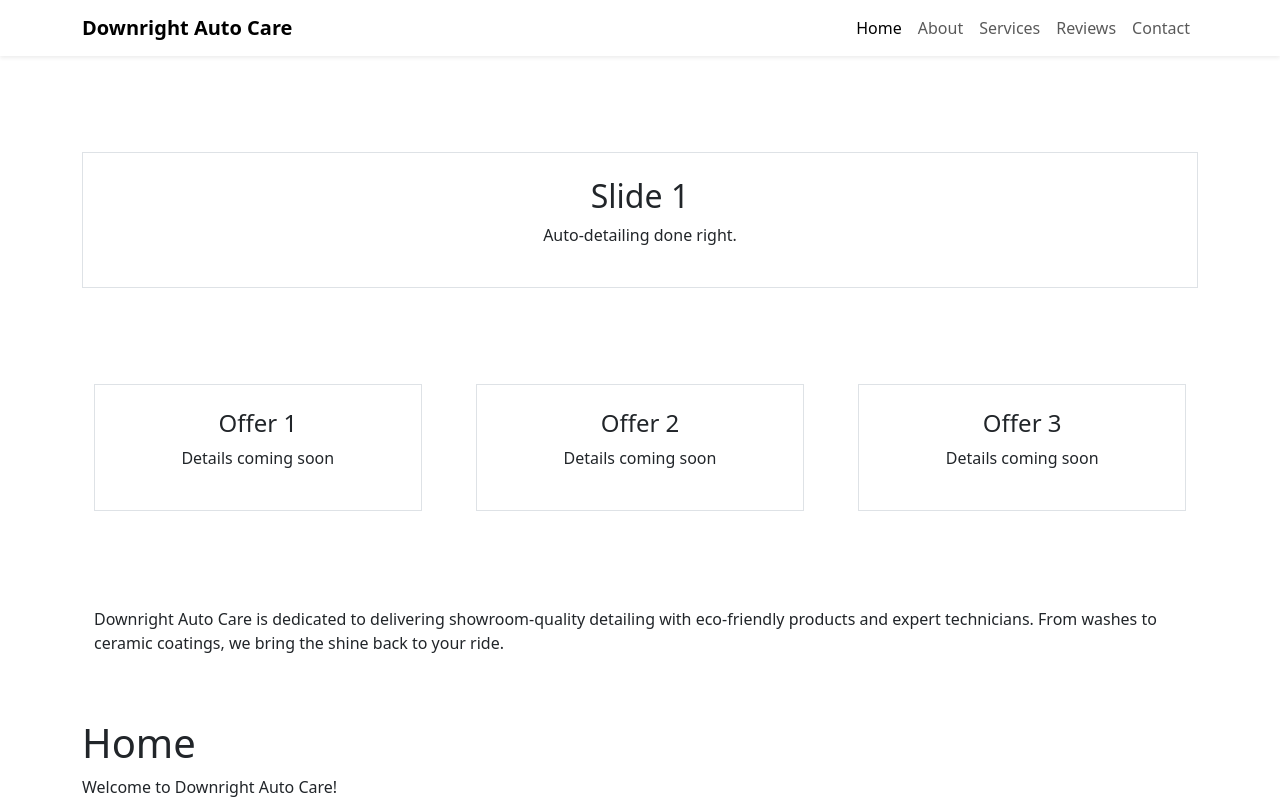
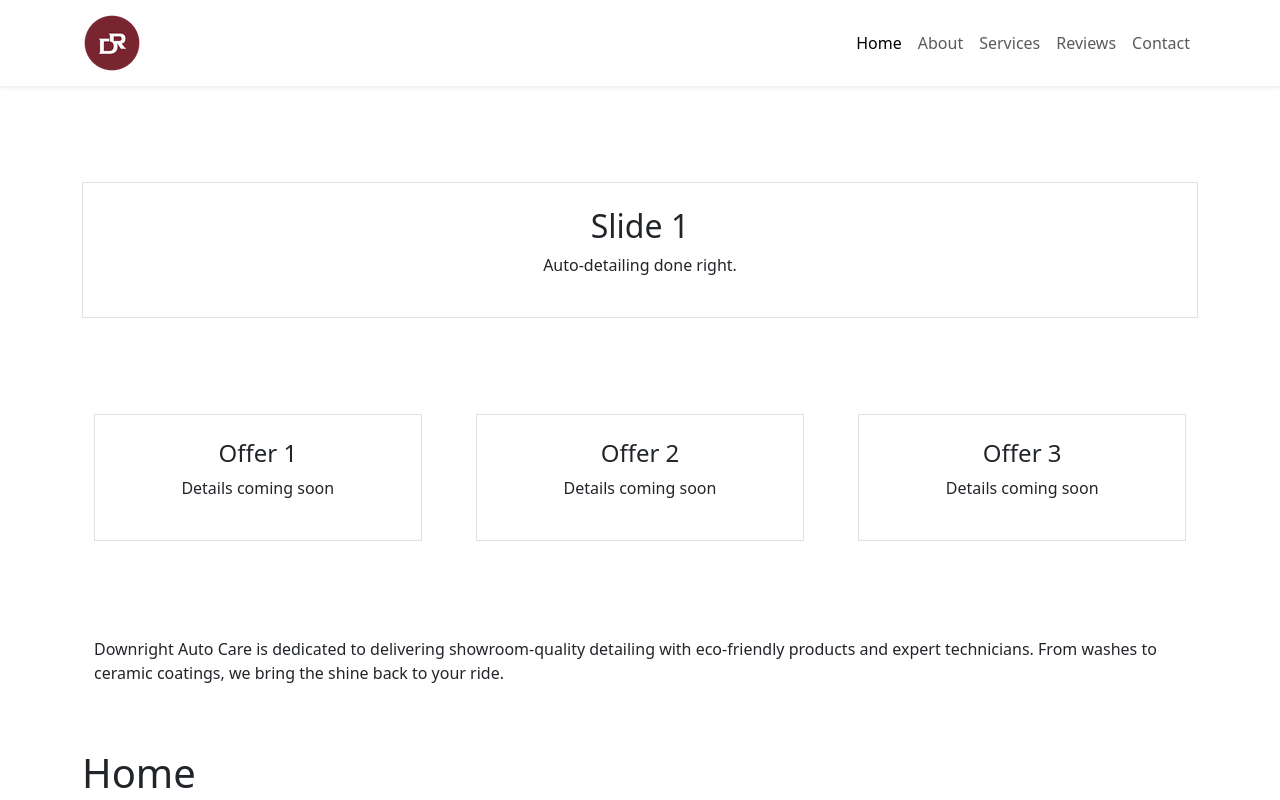
Before and after one commit to usmanAfzalKhan/downright-auto-care-site, a React (Vite) app: page / in a window 1280 px wide. Shown: the top 800 px of the page. Built offline with nearby package versions, Linux system fonts and the light colour scheme.

Commit message:
feat: import and display logo.png in Header with set height and objectFit

```diff
--- a/src/components/Header.jsx
+++ b/src/components/Header.jsx
@@ -1,16 +1,23 @@
 // src/components/Header.jsx
 import React from 'react'
 import { Link, NavLink } from 'react-router-dom'
+import logo from '../assets/images/logo.png'  // adjust path if needed
 
 export default function Header() {
   return (
     <header>
       <nav className="navbar navbar-expand-lg navbar-light bg-white shadow-sm">
         <div className="container">
-          {/* Logo placeholder */}
-          <Link className="navbar-brand fw-bold" to="/">
-            Downright Auto Care
+          {/* Logo */}
+          <Link to="/" className="navbar-brand">
+            <img
+              src={logo}
+              alt="Downright Auto Care"
+              height={60}
+              style={{ objectFit: 'contain' }}
+            />
           </Link>
+
           {/* Mobile toggle */}
           <button
             className="navbar-toggler"
@@ -23,32 +30,24 @@ export default function Header() {
           >
             <span className="navbar-toggler-icon"></span>
           </button>
+
+          {/* Nav links */}
           <div className="collapse navbar-collapse" id="navbarNav">
             <ul className="navbar-nav ms-auto">
               <li className="nav-item">
-                <NavLink end to="/" className="nav-link">
-                  Home
-                </NavLink>
+                <NavLink end to="/" className="nav-link">Home</NavLink>
               </li>
               <li className="nav-item">
-                <NavLink to="/about" className="nav-link">
-                  About
-                </NavLink>
+                <NavLink to="/about" className="nav-link">About</NavLink>
               </li>
               <li className="nav-item">
-                <NavLink to="/services" className="nav-link">
-                  Services
-                </NavLink>
+                <NavLink to="/services" className="nav-link">Services</NavLink>
               </li>
               <li className="nav-item">
-                <NavLink to="/reviews" className="nav-link">
-                  Reviews
-                </NavLink>
+                <NavLink to="/reviews" className="nav-link">Reviews</NavLink>
               </li>
               <li className="nav-item">
-                <NavLink to="/contact" className="nav-link">
-                  Contact
-                </NavLink>
+                <NavLink to="/contact" className="nav-link">Contact</NavLink>
               </li>
             </ul>
           </div>
```
Also changed, not shown: src/assets/images/logo.png (added), 1 other file (tests, documents, lock files or other folders).
